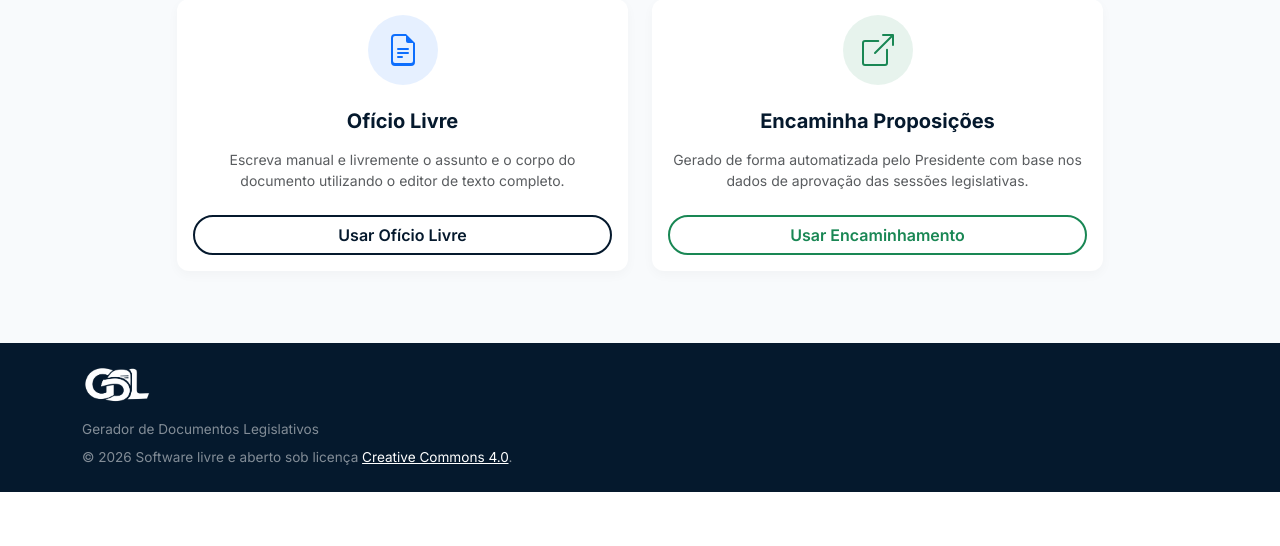
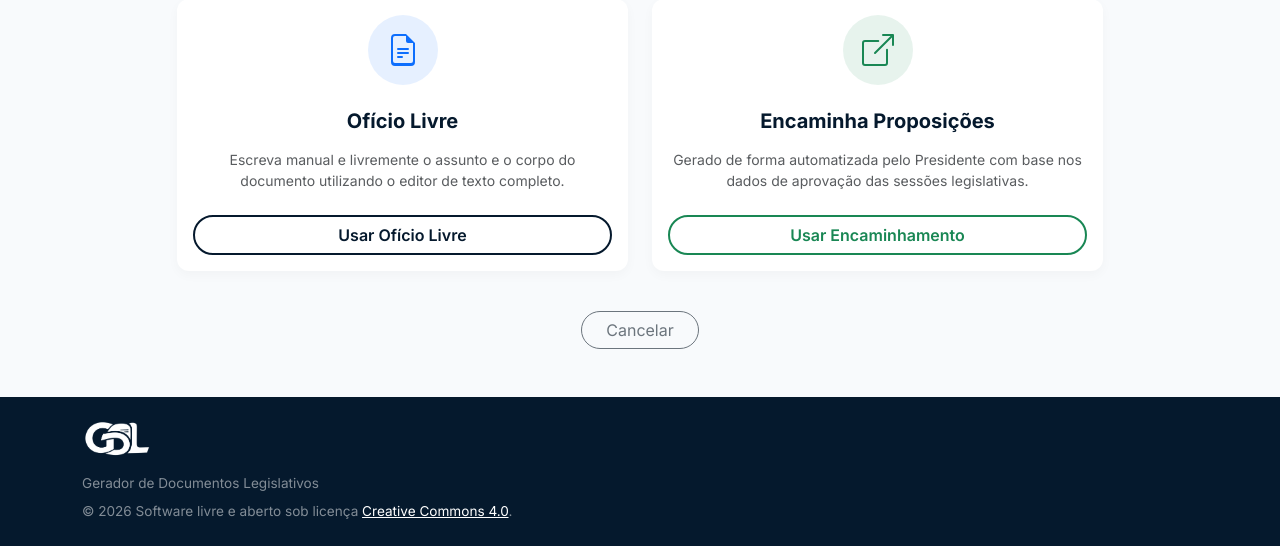
Before and after one commit to gbad8/gerador-de-documentos-legislativos, a Django app: page /painel/oficios/novo/ in a window 1280 px wide. Shown: the part 379-925 px from the top of the page. Before the commit the page ends 871 px from the top, so only its background shows below. Run offline with Django 5.2, Linux system fonts and the light colour scheme; the visitor is signed in with stand-in values (Sample User, id 1); data that the repository does not hold is empty.

Commit message:
feat: add cancel button to tipo_select template for improved navigation

```diff
--- a/gdl_web/oficios/templates/oficios/tipo_select.html
+++ b/gdl_web/oficios/templates/oficios/tipo_select.html
@@ -44,5 +44,11 @@
             </div>
         </div>
     </div>
+
+    <div class="row justify-content-center mt-3">
+        <div class="col-12 text-center">
+            <a href="{% url 'oficios:list' %}" class="btn btn-outline-secondary rounded-pill px-4">Cancelar</a>
+        </div>
+    </div>
 </div>
 {% endblock %}
```
